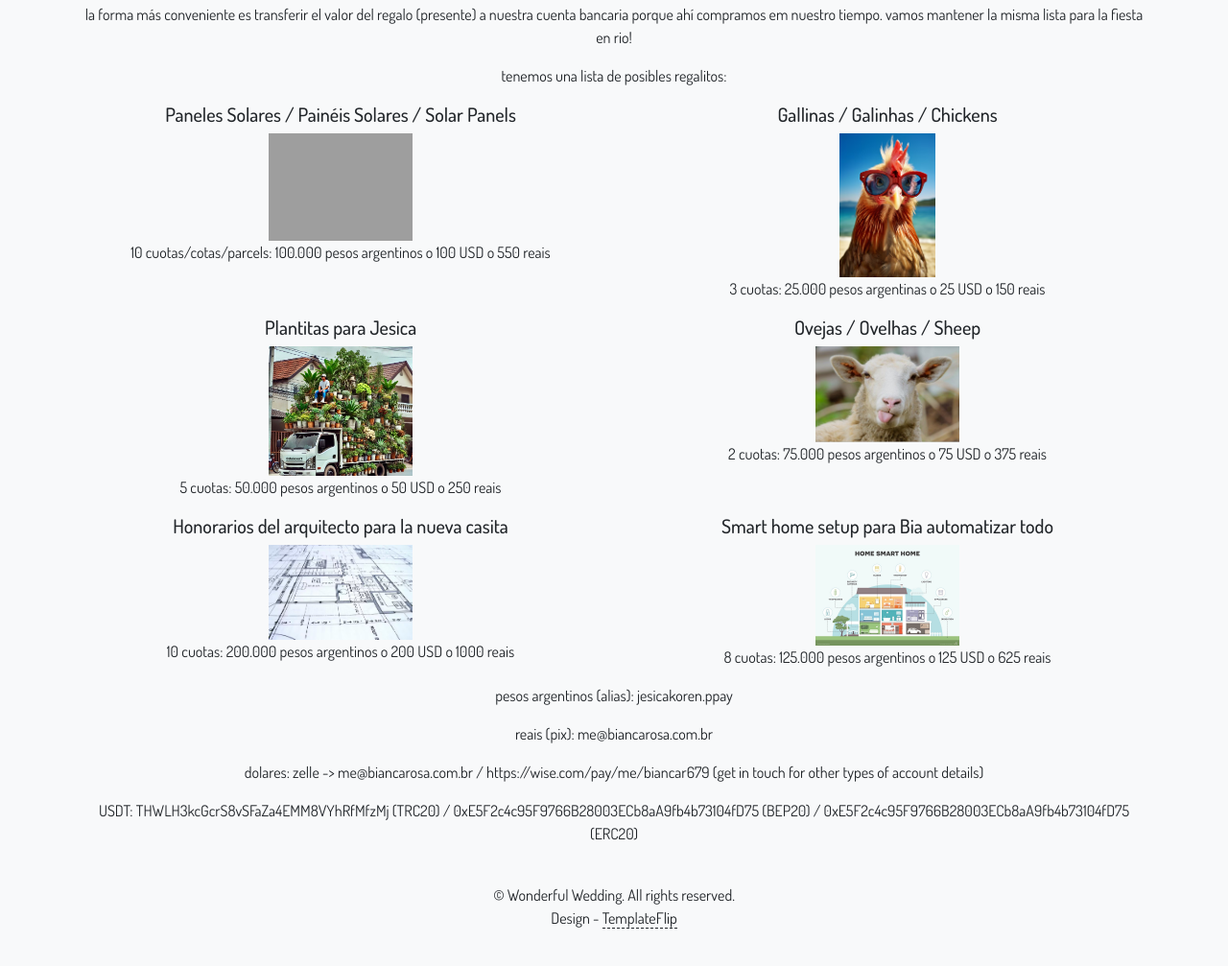
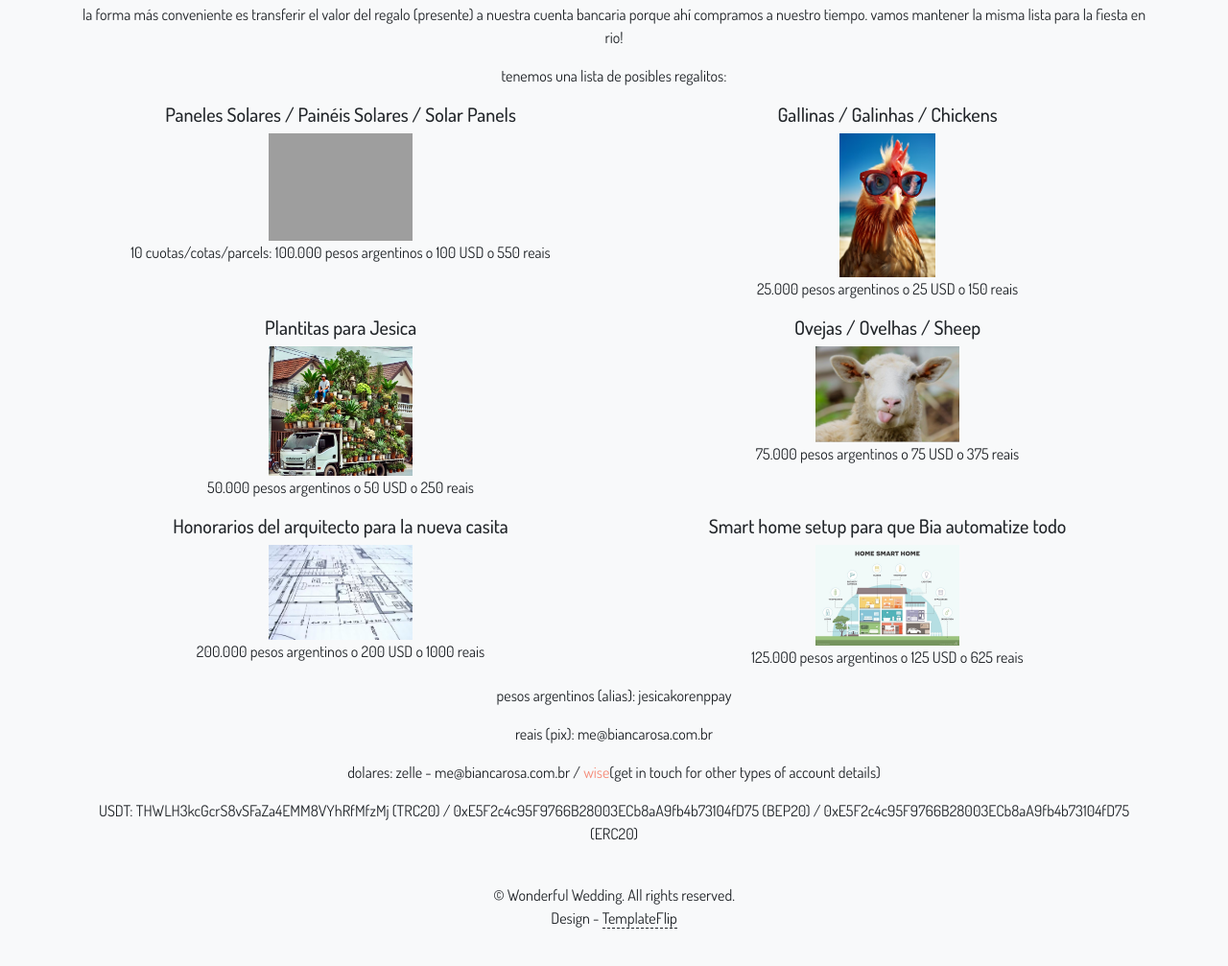
Before and after one commit to biancarosa/bia-and-jes, a plain HTML site: page index.html in a window 1280 px wide. Shown: the part 2393-3400 px from the top of the page at 96% size. Drawn offline with Linux system fonts and the light colour scheme; grey boxes are pictures that could not be loaded.

Commit message:
fix things

```diff
--- a/index.html
+++ b/index.html
@@ -157,7 +157,7 @@
           mucha gente nos pregunta como y que regarlarnos; la verdade es: lo que quieran y puedan, no hay ninguna expectativa.
         </p>
         <p>
-          la forma más conveniente es transferir el valor del regalo (presente) a nuestra cuenta bancaria porque ahí compramos em nuestro tiempo. vamos mantener la misma lista para la fiesta en rio!
+          la forma más conveniente es transferir el valor del regalo (presente) a nuestra cuenta bancaria porque ahí compramos a nuestro tiempo. vamos mantener la misma lista para la fiesta en rio!
         </p>
         <p>
           tenemos una lista de posibles regalitos:
@@ -174,7 +174,7 @@
             <h5>Gallinas / Galinhas / Chickens</h5>
             <img src="./images/chicken.avif" width="100"/>
             <p>
-              3 cuotas: 25.000 pesos argentinas o 25 USD o 150 reais
+              25.000 pesos argentinos o 25 USD o 150 reais
             </p>
           </div>
         </div>
@@ -183,35 +183,35 @@
             <h5>Plantitas para Jesica</h5>
             <img src="./images/plantas.jpg" width="150"/>
             <p>
-              5 cuotas: 50.000 pesos argentinos o 50 USD o 250 reais
+              50.000 pesos argentinos o 50 USD o 250 reais
             </p>
           </div>
           <div class="col-sm-6">
             <h5>Ovejas / Ovelhas / Sheep</h5>
             <img src="./images/sheep.png" width="150"/>
             <p>
-              2 cuotas: 75.000 pesos argentinos o 75 USD o 375 reais
+              75.000 pesos argentinos o 75 USD o 375 reais
             </p>
           </div>
           <div class="col-sm-6">
             <h5>Honorarios del arquitecto para la nueva casita</h5>
             <img src="./images/arch.avif" width="150"/>
             <p>
-              10 cuotas: 200.000 pesos argentinos o 200 USD o 1000 reais
+              200.000 pesos argentinos o 200 USD o 1000 reais
             </p>
           </div>
         <div class="col-sm-6">
-          <h5>Smart home setup para Bia automatizar todo</h5>
+          <h5>Smart home setup para que Bia automatize todo</h5>
           <img src="./images/home.jpg" width="150"/>
           <p>
-            8 cuotas: 125.000 pesos argentinos o 125 USD o 625 reais
+            125.000 pesos argentinos o 125 USD o 625 reais
           </p>
         </div>
       </div>
         <div>
-          <p>pesos argentinos (alias): jesicakoren.ppay</p>
+          <p>pesos argentinos (alias): jesicakorenppay</p>
           <p>reais (pix): me@biancarosa.com.br</p>
-          <p>dolares: zelle -> me@biancarosa.com.br / https://wise.com/pay/me/biancar679 (get in touch for other types of account details)</p>
+          <p>dolares: zelle - me@biancarosa.com.br / <a href="https://wise.com/pay/me/biancar679">wise</a>(get in touch for other types of account details)</p>
           <p>USDT: THWLH3kcGcrS8vSFaZa4EMM8VYhRfMfzMj (TRC20) / 0xE5F2c4c95F9766B28003ECb8aA9fb4b73104fD75 (BEP20) / 0xE5F2c4c95F9766B28003ECb8aA9fb4b73104fD75 (ERC20)</p>
         </div>
       </div>
```
